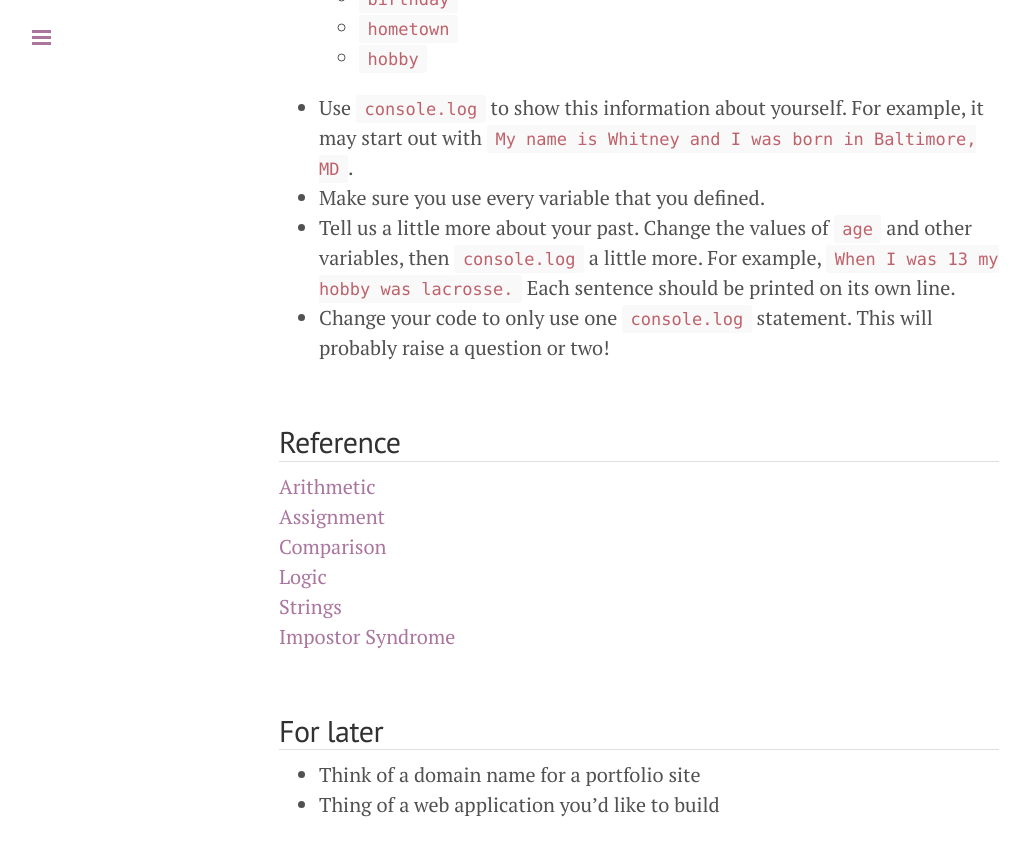
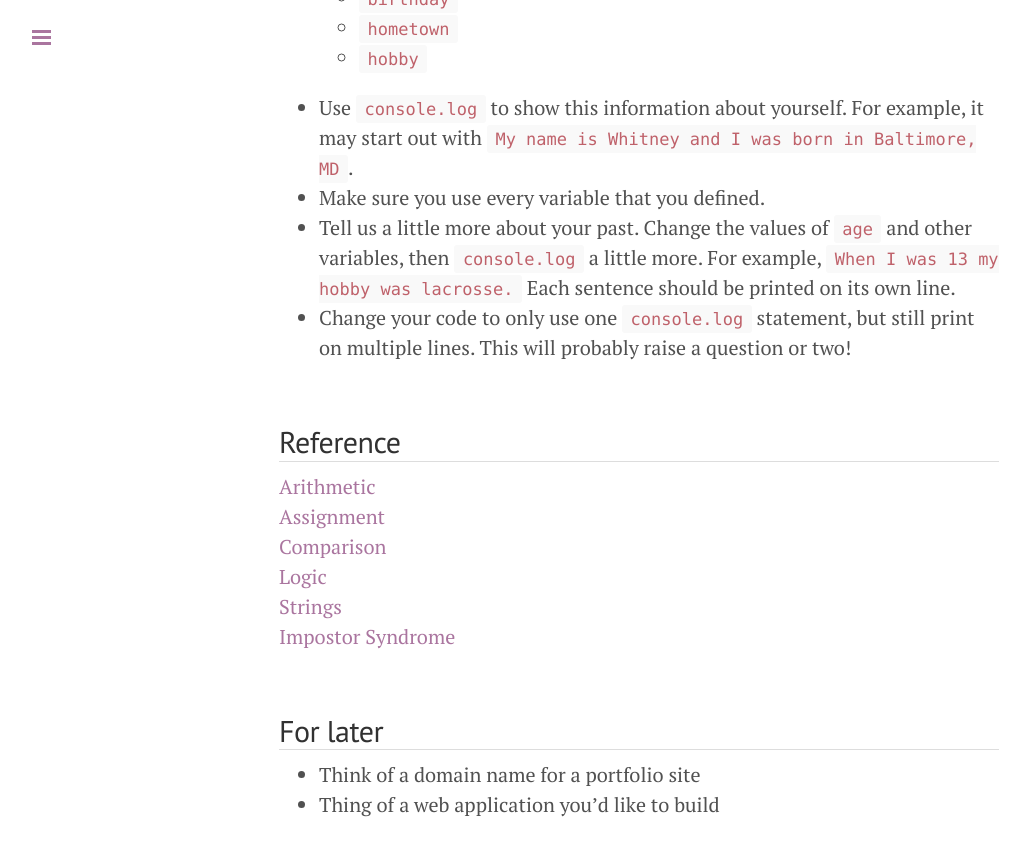
Before and after one commit to wbyoung/jsi, a Jekyll site: the page built from _posts/00-01-01-welcome.md, in a window 1280 px wide and 900 px high, scrolled down 2841 px. Shown: the top 856 px of the window, without its empty margins (1-1030 px from the left). Built offline with Jekyll 4.4.1, drawn with Linux system fonts in a browser that asks for light colours; nearby versions of some CDN libraries; Markdown is read by kramdown in place of the engine named in the settings.

Commit message:
Clarified project.

```diff
--- a/_config.yml
+++ b/_config.yml
@@ -18,4 +18,4 @@ author:
   url:            https://twitter.com/wbyoung
 
 # Custom vars
-version:          1.0.25
+version:          2.0.1
--- a/_posts/00-01-01-welcome.md
+++ b/_posts/00-01-01-welcome.md
@@ -123,8 +123,8 @@ something, speak up! Ideally, every group will have at least one question.
   variables, then `console.log` a little more. For example,
   `When I was 13 my hobby was lacrosse.` Each sentence should be printed on its
   own line.
-- Change your code to only use one `console.log` statement. This will probably
-  raise a question or two!
+- Change your code to only use one `console.log` statement, but still print on
+  multiple lines. This will probably raise a question or two!
 
 
 ## Reference
```
